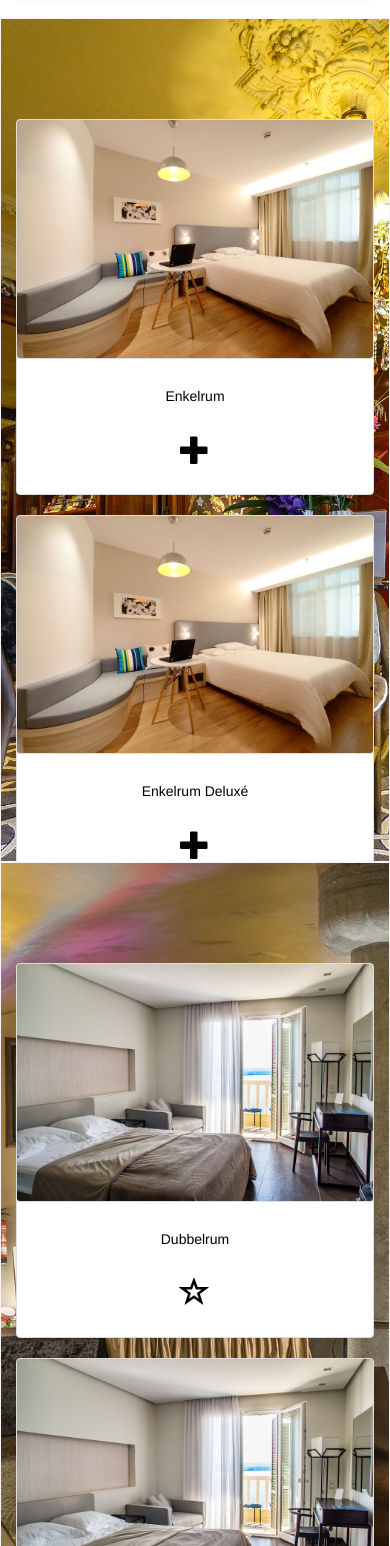
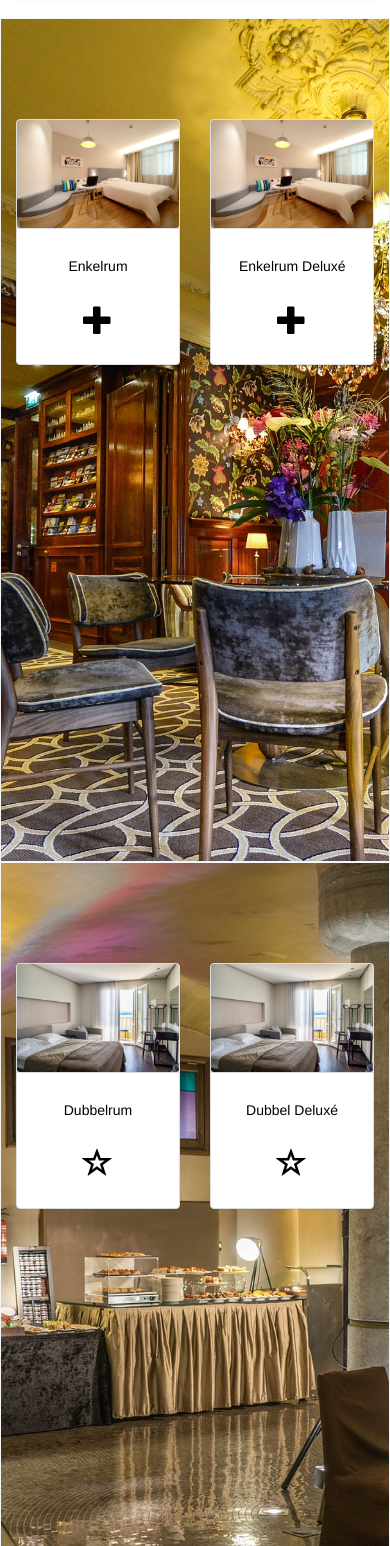
Before and after one commit to cmjonsson/HotellBogarts, a plain HTML site: page all-rooms.html in a window 390 px wide. Shown: the part 54-1600 px from the top of the page. Drawn offline with Linux system fonts and the light colour scheme; files whose address does not match are found by name.

Commit message:
uppdaterat och klart

```diff
--- a/all-rooms.html
+++ b/all-rooms.html
@@ -55,7 +55,7 @@
 <div class="parallax">
     <div class="container">
         <div class="row rowContainer">
-            <div class="col-xs-12 col-sm-4 col-sm-offset-2">
+            <div class="col-xs-6 col-sm-4 col-sm-offset-2">
             <div class="panel panel-default panel-front">
                 <div class="panel-heading">
                     <h4 class="panel-title"><a HREF="#"><img src="Images/All-rooms/hotel-1330834_1920.jpg" class="img-responsive" alt="Enkelt"></a></h4>
@@ -85,7 +85,7 @@
                 </div>
             </div>
         </div>
-            <div class="col-xs-12 col-sm-4">
+            <div class="col-xs-6 col-sm-4">
         <div class="panel panel-default panel-front">
             <div class="panel-heading">
                 <h4 class="panel-title"><a HREF="#"><img src="Images/All-rooms/hotel-1330834_1920.jpg" class="img-responsive" alt="Enkelt"></a></h4>
@@ -123,13 +123,13 @@
 <div class="parallax2">
     <div class="container">
         <div class="row rowContainer">
-            <div class="col-xs-12 col-sm-4 col-sm-offset-2">
+            <div class="col-xs-6 col-sm-4 col-sm-offset-2">
                 <div class="panel panel-default panel-front">
                     <div class="panel-heading">
                         <h4 class="panel-title"><a HREF="#"><img src="Images/All-rooms/travel-1677347_1920.jpg" class="img-responsive" alt="Dubbelrum"></a></h4>
                     </div>
                     <div class="panel-body">
-                        <h4 class="text-center"><a class="btn" href="enkelt.html">Dubbelrum</a></h4>
+                        <h4 class="text-center"><a class="btn" href="dubbelt.html">Dubbelrum</a></h4>
                         <div><a class="dropdown nounderline" data-toggle="dropdown" href="#"><h2 class="text-center"><span class="glyphicon glyphicon-star-empty"></span></h2></a>
                             <div class="dropdown-menu">
                                 <div class="panel txtPanel">
@@ -153,13 +153,13 @@
                     </div>
                 </div>
             </div>
-            <div class="col-xs-12 col-sm-4">
+            <div class="col-xs-6 col-sm-4">
                 <div class="panel panel-default panel-front">
                     <div class="panel-heading">
                         <h4 class="panel-title"><a HREF="#"><img src="Images/All-rooms/travel-1677347_1920.jpg" class="img-responsive" alt="Dubbelt Deluxé"></a></h4>
                     </div>
                     <div class="panel-body">
-                        <h4 class="text-center"><a class="btn" href="enkelt.html">Dubbel Deluxé</a></h4>
+                        <h4 class="text-center"><a class="btn" href="dubbelt.html">Dubbel Deluxé</a></h4>
                         <div><a class="dropdown" data-toggle="dropdown" href="#"><h2 class="text-center"><span class="glyphicon glyphicon-star-empty"></span></h2></a>
                             <div class="dropdown-menu">
                                 <div class="panel txtPanel">
@@ -190,13 +190,13 @@
 <div class="parallax3">
     <div class="container">
         <div class="row rowContainer">
-            <div class="col-xs-12 col-sm-4 col-sm-offset-2">
+            <div class="col-xs-6 col-sm-4 col-sm-offset-2">
                 <div class="panel panel-default panel-front">
                     <div class="panel-heading">
                         <h4 class="panel-title"><a HREF="#"><img src="Images/All-rooms/travel-1677347_1920.jpg" class="img-responsive" alt="Svit"></a></h4>
                     </div>
                     <div class="panel-body">
-                        <h4 class="text-center"><a class="btn" href="enkelt.html">Svit</a></h4>
+                        <h4 class="text-center"><a class="btn" href="lyxigt.html">Svit</a></h4>
                         <div><a class="dropdown nounderline" data-toggle="dropdown" href="#"><h2 class="text-center"><span class="glyphicon glyphicon-star"></span></h2></a>
                             <div class="dropdown-menu">
                                 <div class="panel txtPanel">
@@ -220,13 +220,13 @@
                     </div>
                 </div>
             </div>
-            <div class="col-xs-12 col-sm-4 panelMargin">
+            <div class="col-xs-6 col-sm-4">
                 <div class="panel panel-default panel-front">
                     <div class="panel-heading">
                         <h4 class="panel-title"><a HREF="#"><img src="Images/All-rooms/travel-1677347_1920.jpg" class="img-responsive" alt="Dubbelt Deluxé"></a></h4>
                     </div>
                     <div class="panel-body">
-                        <h4 class="text-center"><a class="btn" href="enkelt.html">Presidentsvit</a></h4>
+                        <h4 class="text-center"><a class="btn" href="lyxigt.html">Presidentsvit</a></h4>
                         <div><a class="dropdown" data-toggle="dropdown" href="#"><h2 class="text-center"><span class="glyphicon glyphicon-star"></span></h2></a>
                             <div class="dropdown-menu">
                                 <div class="panel txtPanel">
```
